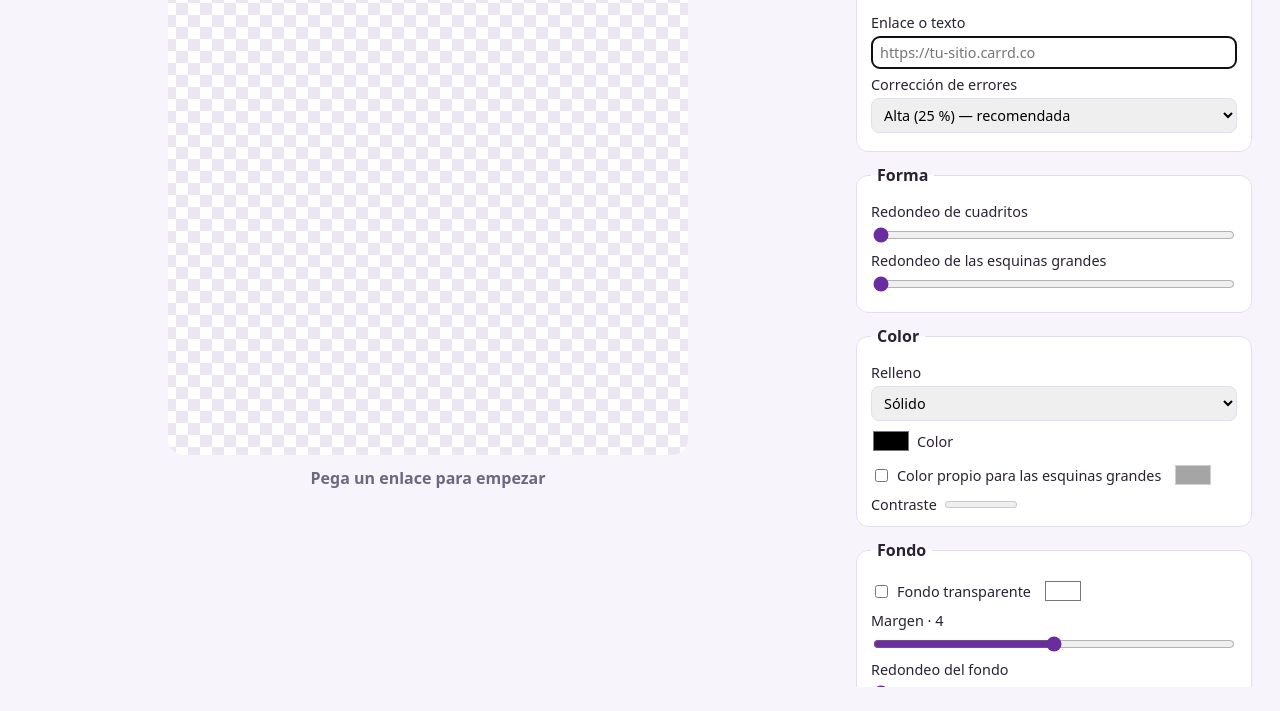
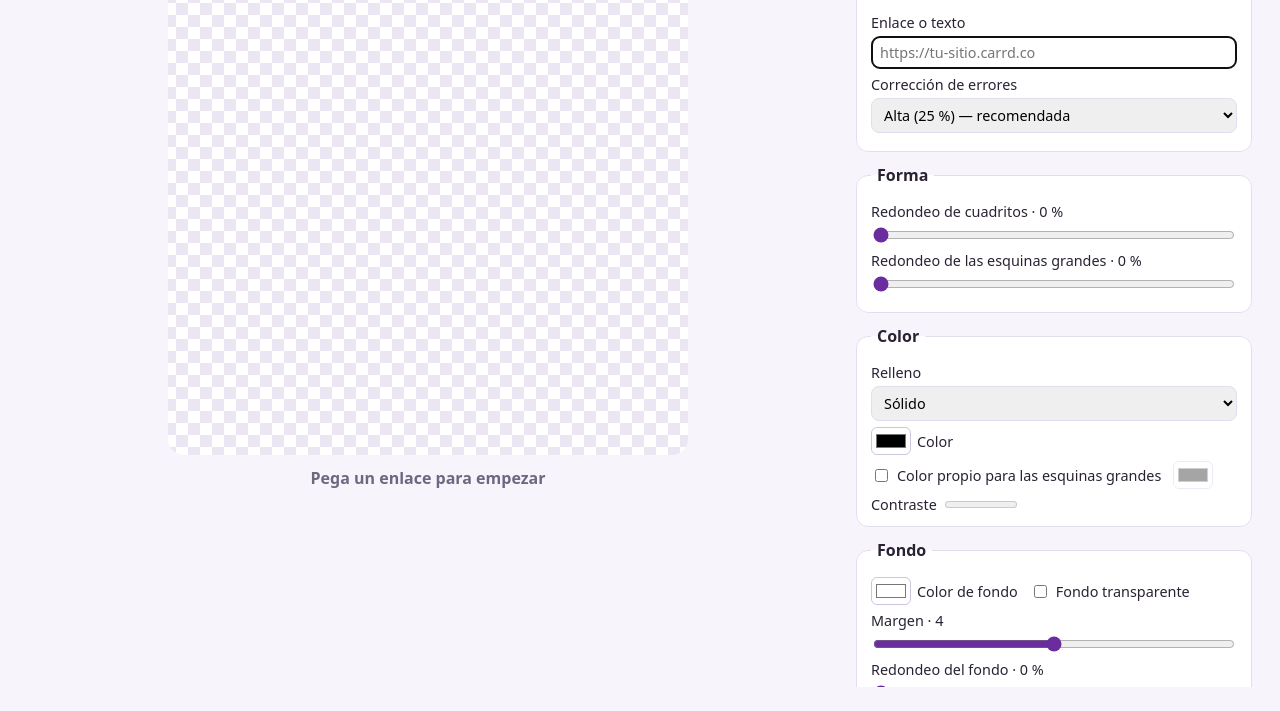
Before and after one commit to starworn/qr-libre, a website built with Vite: page index.html in a window 1280 px wide. Shown: the part 89-800 px from the top of the page. Built offline with nearby package versions, Linux system fonts and the light colour scheme.

Commit message:
fix(ui): show slider values and make the background colour swatch visible
White colour inputs had no border and vanished on the white panel.

Co-Authored-By: Claude Opus 5.5 <noreply@anthropic.com>

```diff
--- a/index.html
+++ b/index.html
@@ -36,8 +36,8 @@
 
         <fieldset>
           <legend data-i18n="shape"></legend>
-          <label class="field"><span data-i18n="moduleRadius"></span><input id="moduleRadius" type="range" min="0" step="1" /></label>
-          <label class="field"><span data-i18n="eyeRadius"></span><input id="eyeRadius" type="range" min="0" step="1" /></label>
+          <label class="field"><span><span data-i18n="moduleRadius"></span> · <output id="moduleRadiusValue"></output></span><input id="moduleRadius" type="range" min="0" step="1" /></label>
+          <label class="field"><span><span data-i18n="eyeRadius"></span> · <output id="eyeRadiusValue"></output></span><input id="eyeRadius" type="range" min="0" step="1" /></label>
         </fieldset>
 
         <fieldset>
@@ -53,7 +53,7 @@
             <label class="swatch"><input id="color1" type="color" /><span data-i18n="color1"></span></label>
             <label class="swatch grad-only"><input id="color2" type="color" /><span data-i18n="color2"></span></label>
           </div>
-          <label class="field linear-only"><span data-i18n="angle"></span><input id="gradientAngle" type="range" min="0" max="360" step="5" /></label>
+          <label class="field linear-only"><span><span data-i18n="angle"></span> · <output id="gradientAngleValue"></output></span><input id="gradientAngle" type="range" min="0" max="360" step="5" /></label>
           <div class="row">
             <label class="check"><input id="eyeColorEnabled" type="checkbox" /><span data-i18n="eyeColor"></span></label>
             <input id="eyeColor" type="color" />
@@ -68,13 +68,13 @@
         <fieldset>
           <legend data-i18n="background"></legend>
           <div class="row">
+            <label class="swatch"><input id="bgColor" type="color" /><span data-i18n="bgColor"></span></label>
             <label class="check"><input id="bgTransparent" type="checkbox" /><span data-i18n="transparent"></span></label>
-            <input id="bgColor" type="color" />
           </div>
           <label class="field"><span><span data-i18n="margin"></span> · <output id="marginValue"></output></span>
             <input id="margin" type="range" min="0" max="8" step="1" />
           </label>
-          <label class="field"><span data-i18n="bgRadius"></span><input id="bgRadius" type="range" min="0" step="1" /></label>
+          <label class="field"><span><span data-i18n="bgRadius"></span> · <output id="bgRadiusValue"></output></span><input id="bgRadius" type="range" min="0" step="1" /></label>
         </fieldset>
 
         <fieldset>
--- a/src/i18n.ts
+++ b/src/i18n.ts
@@ -26,6 +26,7 @@ const es = {
   contrastOk: 'aceptable',
   contrastLow: 'bajo',
   background: 'Fondo',
+  bgColor: 'Color de fondo',
   transparent: 'Fondo transparente',
   margin: 'Margen',
   bgRadius: 'Redondeo del fondo',
@@ -85,6 +86,7 @@ const en: Dict = {
   contrastOk: 'acceptable',
   contrastLow: 'low',
   background: 'Background',
+  bgColor: 'Background colour',
   transparent: 'Transparent background',
   margin: 'Margin',
   bgRadius: 'Background rounding',
--- a/src/main.ts
+++ b/src/main.ts
@@ -70,6 +70,8 @@ function update() {
   $<HTMLInputElement>('eyeColor').disabled = !s.eyeColorEnabled;
   $<HTMLInputElement>('bgColor').disabled = s.bgTransparent;
   $('marginValue').textContent = String(s.margin);
+  for (const k of ['moduleRadius', 'eyeRadius', 'bgRadius'] as const) $(`${k}Value`).textContent = `${Math.round(s[k] * 100)} %`;
+  $('gradientAngleValue').textContent = `${s.gradientAngle}°`;
   $('targetDesc').textContent = t(s.target === 'print' ? 'targetPrintDesc' : 'targetScreenDesc');
   $('physical').textContent = s.target === 'print'
     ? t('physical', { px: s.exportSize, cm: physicalSize(s.exportSize).cm.toFixed(1), dpi: PRINT_DPI })
--- a/src/style.css
+++ b/src/style.css
@@ -39,7 +39,7 @@ legend { font-weight: 700; padding: 0 6px; }
 .row { display: flex; gap: 12px; align-items: center; flex-wrap: wrap; margin: 6px 0; }
 .swatch, .check { display: flex; align-items: center; gap: 6px; font-size: 0.9rem; }
 input[type='text'], select { font: inherit; padding: 6px 8px; border: 1px solid var(--line); border-radius: 8px; }
-input[type='color'] { width: 40px; height: 28px; border: none; padding: 0; background: none; }
+input[type='color'] { width: 40px; height: 28px; border: 1px solid #cfc4dd; border-radius: 6px; padding: 2px; background: var(--panel); cursor: pointer; }
 input[type='color']:disabled { opacity: 0.35; }
 input[type='range'] { accent-color: var(--accent); }
 .contrast { display: flex; align-items: center; gap: 8px; font-size: 0.9rem; margin-top: 6px; }
```
